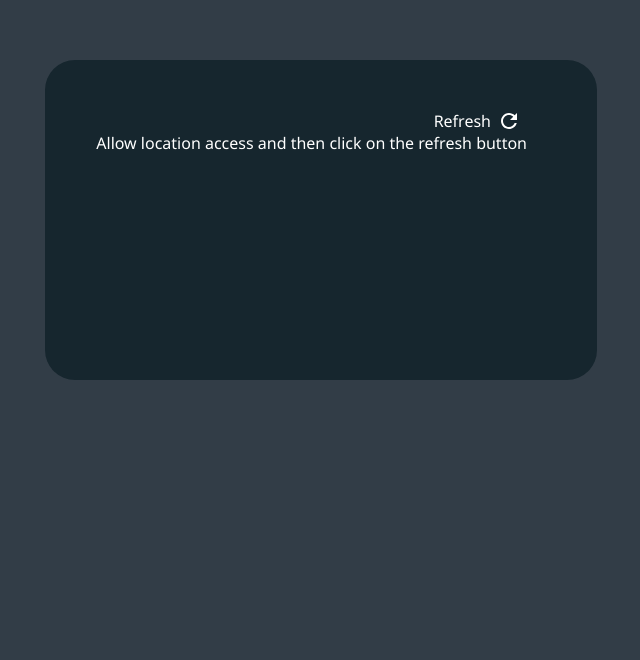
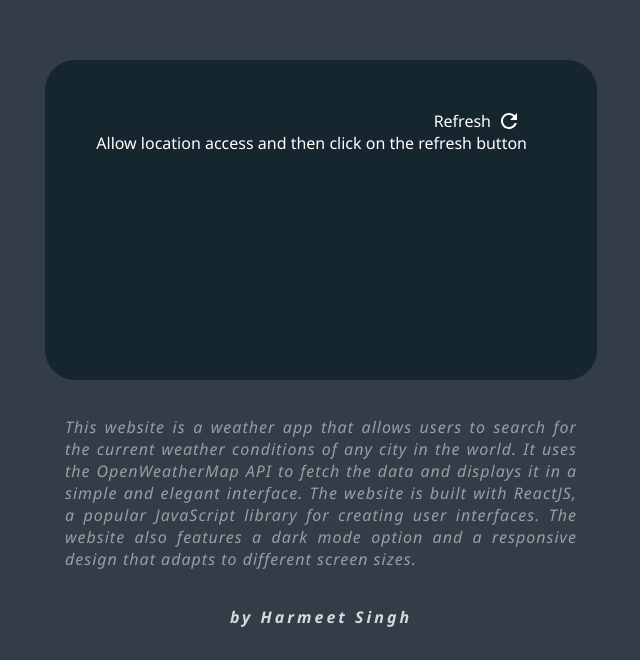
Before and after one commit to harmeet9013/weather-app, a React (Vite) app: page / in a window 1280 px wide. Shown: the part 140-800 px from the top of the page, without its empty margins (319-959 px from the left). Built offline with nearby package versions, Linux system fonts and the light colour scheme; no server answers.

Commit message:
Added description and credits.

```diff
--- a/src/App.jsx
+++ b/src/App.jsx
@@ -19,6 +19,16 @@ export default function App() {
                     WeatherInfo={WeatherInfo}
                 />
             </Box>
+            <p className="desc-para">
+                This website is a weather app that allows users to search for
+                the current weather conditions of any city in the world. It uses
+                the OpenWeatherMap API to fetch the data and displays it in a
+                simple and elegant interface. The website is built with ReactJS,
+                a popular JavaScript library for creating user interfaces. The
+                website also features a dark mode option and a responsive design
+                that adapts to different screen sizes.
+            </p>
+            <h2 className="created-by">by Harmeet Singh</h2>
         </Container>
     );
 }
--- a/src/index.css
+++ b/src/index.css
@@ -72,6 +72,23 @@ body {
     margin-right: 20px;
     margin-top: -38px;
     font-size: 16px;
+}
+
+.desc-para {
+    color: rgba(255, 255, 255, 0.5);
+    letter-spacing: 1px;
+    font-style: italic;
+    padding: 20px;
+    text-align: justify;
+}
+
+.created-by {
+    letter-spacing: 3px;
+    font-weight: 700;
+    font-size: 16px;
+    font-style: italic;
+    color: rgba(255, 255, 255, 0.8);
+    text-align: center;
 }
 
 @media only screen and (max-width: 600px) {
```
